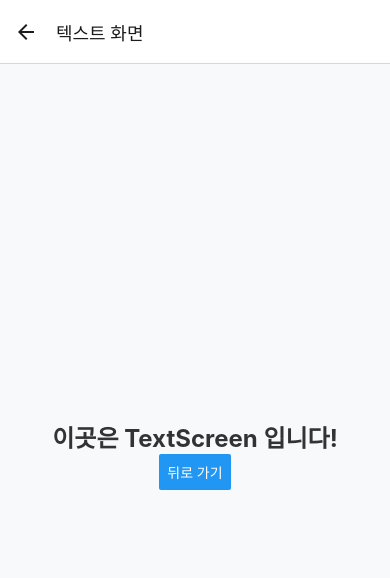
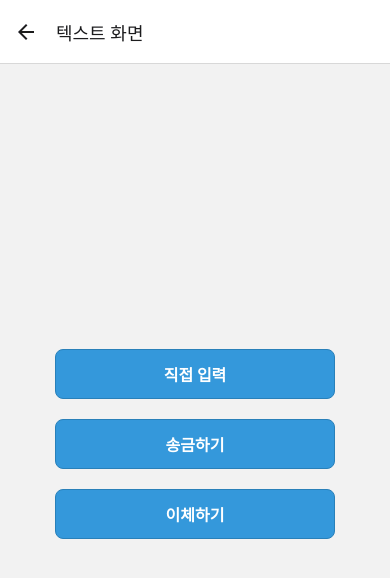
Before and after one commit to umjiwoo/BarrierFree-BF, a React Native app in the folder front/: screen /TextScreen in a window 390 px wide. Shown: the top 578 px of the page. Built offline with nearby package versions, Linux system fonts and the light colour scheme.

Commit message:
feat:sendInputpage make

```diff
--- a/front/App.tsx
+++ b/front/App.tsx
@@ -2,7 +2,8 @@ import React from 'react';
 import {View, Text, TouchableOpacity, StyleSheet} from 'react-native';
 import {NavigationContainer} from '@react-navigation/native';
 import {createStackNavigator} from '@react-navigation/stack';
-import TextScreen from './src/screens/TextScreen'; // TextScreen 경로
+import TextScreen from './src/screens/threebtn'; // TextScreen 경로
+import SendInputPage from './src/screens/sendInputpage'; // SendInputPage 추가
 // import TextScreen from './src/screens/{테스트 해보고 싶은 tsx 경로}'; // TextScreen 경로
 
 const Stack = createStackNavigator();
@@ -34,6 +35,11 @@ export default function App() {
           name="TextScreen"
           component={TextScreen}
           options={{title: '텍스트 화면'}}
+        />
+        <Stack.Screen
+          name="SendInputPage"
+          component={SendInputPage}
+          options={{title: '입력 화면'}}
         />
       </Stack.Navigator>
     </NavigationContainer>
--- a/front/src/screens/TextScreen.tsx
+++ b/front/src/screens/TextScreen.tsx
@@ -15,7 +15,7 @@ const styles = StyleSheet.create({
     flex: 1,
     justifyContent: 'center',
     alignItems: 'center',
-    backgroundColor: '#f8f9fa',
+    backgroundColor: '#f0f0f0',
   },
   text: {
     fontSize: 24,
--- /dev/null
+++ b/front/src/screens/sendInputpage.tsx
@@ -0,0 +1,125 @@
+import React, { useEffect } from 'react';
+import { View, Text, StyleSheet } from 'react-native';
+import { RouteProp, useRoute, useNavigation } from '@react-navigation/native';
+import BackButton from '../components/BackButton';
+
+// 라우트 파라미터 타입 정의
+type SendInputPageParams = {
+  SendInputPage: {
+    type: 'direct' | 'send' | 'transfer';
+  };
+};
+
+// 라우트 타입 정의
+type SendInputPageRouteProp = RouteProp<SendInputPageParams, 'SendInputPage'>;
+
+const SendInputPage = () => {
+  // 네비게이션 객체 가져오기
+  const navigation = useNavigation();
+
+  // 라우트 파라미터에서 type 가져오기
+  const route = useRoute<SendInputPageRouteProp>();
+  const { type } = route.params || { type: 'direct' }; // 기본값 설정
+
+  // 타입에 따라 헤더 타이틀 설정
+  useEffect(() => {
+    let title = '입력 화면';
+
+    if (type === 'direct') {
+      title = '직접 입력';
+    } else if (type === 'send') {
+      title = '송금하기';
+    } else if (type === 'transfer') {
+      title = '이체하기';
+    }
+
+    navigation.setOptions({ title });
+  }, [navigation, type]);
+
+  // 조건에 따라 다른 내용 렌더링
+  const renderContent = () => {
+    if (type === 'direct') {
+      // 1. 직접입력을 받는 경우
+      return (
+        <View style={styles.contentContainer}>
+          <Text style={styles.text}>직접 입력 화면입니다.</Text>
+          <View style={styles.buttonContainer}>
+            <BackButton
+              text="뒤로 가기"
+              style={styles.backButton}
+              textStyle={styles.backButtonText}
+            />
+          </View>
+        </View>
+      );
+    } else if (type === 'send') {
+      // 2. 송금하기를 받는 경우
+      return (
+        <View style={styles.contentContainer}>
+          <Text style={styles.text}>송금하기 화면입니다.</Text>
+          <View style={styles.buttonContainer}>
+            <BackButton
+              text="뒤로 가기"
+              style={styles.backButton}
+              textStyle={styles.backButtonText}
+            />
+          </View>
+        </View>
+      );
+    } else if (type === 'transfer') {
+      // 3. 이체하기를 받는 경우
+      return (
+        <View style={styles.contentContainer}>
+          <Text style={styles.text}>이체하기 화면입니다.</Text>
+          <View style={styles.buttonContainer}>
+            <BackButton
+              text="뒤로 가기"
+              style={styles.backButton}
+              textStyle={styles.backButtonText}
+            />
+          </View>
+        </View>
+      );
+    }
+  };
+
+  return (
+    <View style={styles.container}>
+      {renderContent()}
+    </View>
+  );
+};
+
+const styles = StyleSheet.create({
+  container: {
+    flex: 1,
+  },
+  contentContainer: {
+    flex: 1,
+    justifyContent: 'space-between',
+    padding: 20,
+  },
+  text: {
+    fontSize: 18,
+    textAlign: 'center',
+    marginTop: 20,
+  },
+  buttonContainer: {
+    alignItems: 'center',
+    marginBottom: 20,
+  },
+  backButton: {
+    width: '80%',
+    borderWidth: 1,
+    borderColor: 'red',
+    backgroundColor: 'red',
+    borderRadius: 8,
+    padding: 12,
+  },
+  backButtonText: {
+    color: 'white',  // 텍스트 색상을 흰색으로 지정
+    fontWeight: 'bold',
+  },
+});
+
+export default SendInputPage;
--- /dev/null
+++ b/front/src/screens/threebtn.tsx
@@ -0,0 +1,77 @@
+import React from 'react';
+import { View, StyleSheet, TouchableOpacity, Text } from 'react-native';
+import { useNavigation, NavigationProp, ParamListBase } from '@react-navigation/native';
+
+const ThreeButtonScreen = () => {
+  const navigation = useNavigation<NavigationProp<ParamListBase>>();
+
+  return (
+    <View style={styles.container}>
+      <View style={styles.buttonContainer}>
+        <TouchableOpacity
+          style={styles.button}
+          onPress={() => {
+            // @ts-ignore - 동적 화면 이름 사용으로 인한 타입 오류 무시
+            navigation.navigate('SendInputPage', { type: 'direct' });
+          }}
+        >
+          <Text style={styles.buttonText}>직접 입력</Text>
+        </TouchableOpacity>
+      </View>
+
+      <View style={styles.buttonContainer}>
+        <TouchableOpacity
+          style={styles.button}
+          onPress={() => {
+            // @ts-ignore - 동적 화면 이름 사용으로 인한 타입 오류 무시
+            navigation.navigate('SendInputPage', { type: 'send' });
+          }}
+        >
+          <Text style={styles.buttonText}>송금하기</Text>
+        </TouchableOpacity>
+      </View>
+
+      <View style={styles.buttonContainer}>
+        <TouchableOpacity
+          style={styles.button}
+          onPress={() => {
+            // @ts-ignore - 동적 화면 이름 사용으로 인한 타입 오류 무시
+            navigation.navigate('SendInputPage', { type: 'transfer' });
+          }}
+        >
+          <Text style={styles.buttonText}>이체하기</Text>
+        </TouchableOpacity>
+      </View>
+    </View>
+  );
+};
+
+const styles = StyleSheet.create({
+  container: {
+    flex: 1,
+    justifyContent: 'center',
+    padding: 20,
+  },
+  buttonContainer: {
+    marginBottom: 20,
+    alignItems: 'center',
+  },
+  button: {
+    width: '80%',
+    backgroundColor: '#3498db',
+    borderWidth: 1,
+    borderColor: '#2980b9',
+    borderRadius: 8,
+    paddingVertical: 12,
+    paddingHorizontal: 20,
+    alignItems: 'center',
+    justifyContent: 'center',
+  },
+  buttonText: {
+    color: 'white',
+    fontWeight: 'bold',
+    fontSize: 16,
+  },
+});
+
+export default ThreeButtonScreen;
```
Also changed, not shown: front/src/components/NavigationButton.tsx (deleted, +0 -116 lines), 1 other file (tests, documents, lock files or other folders).
